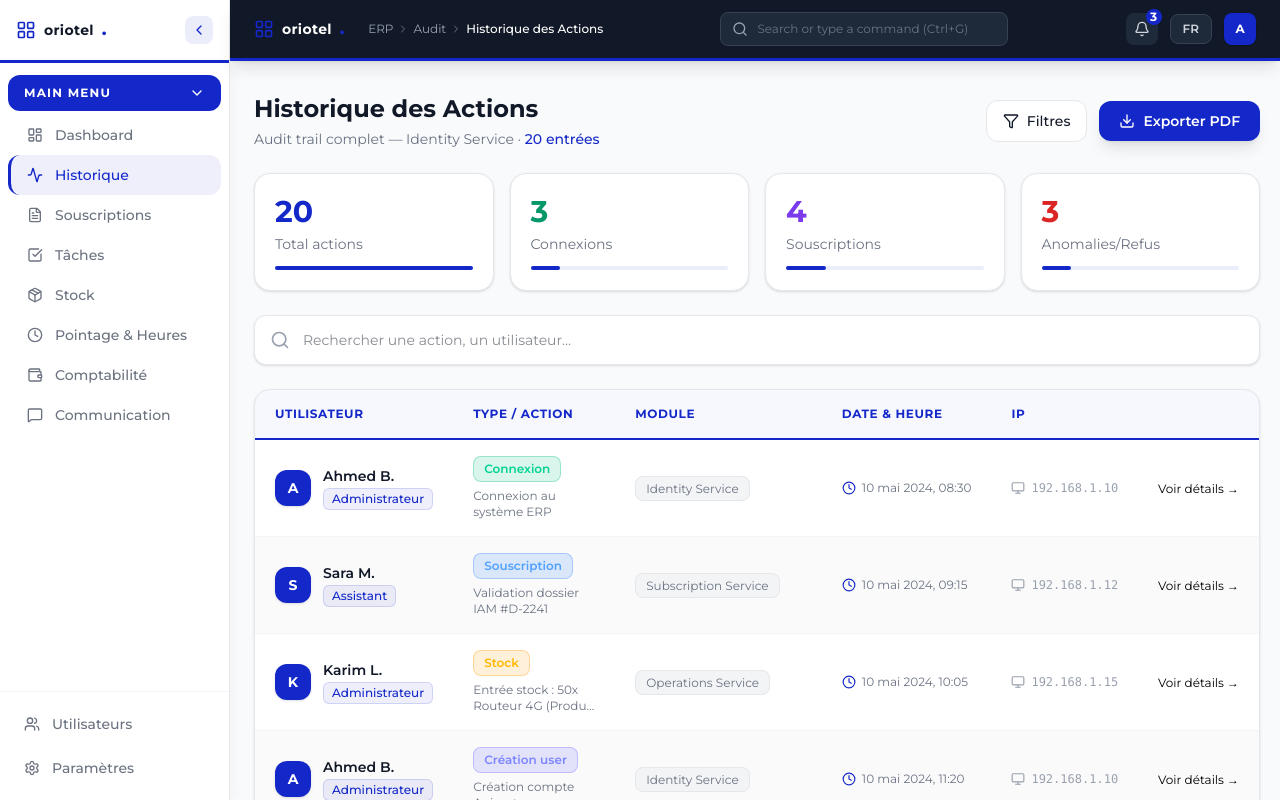
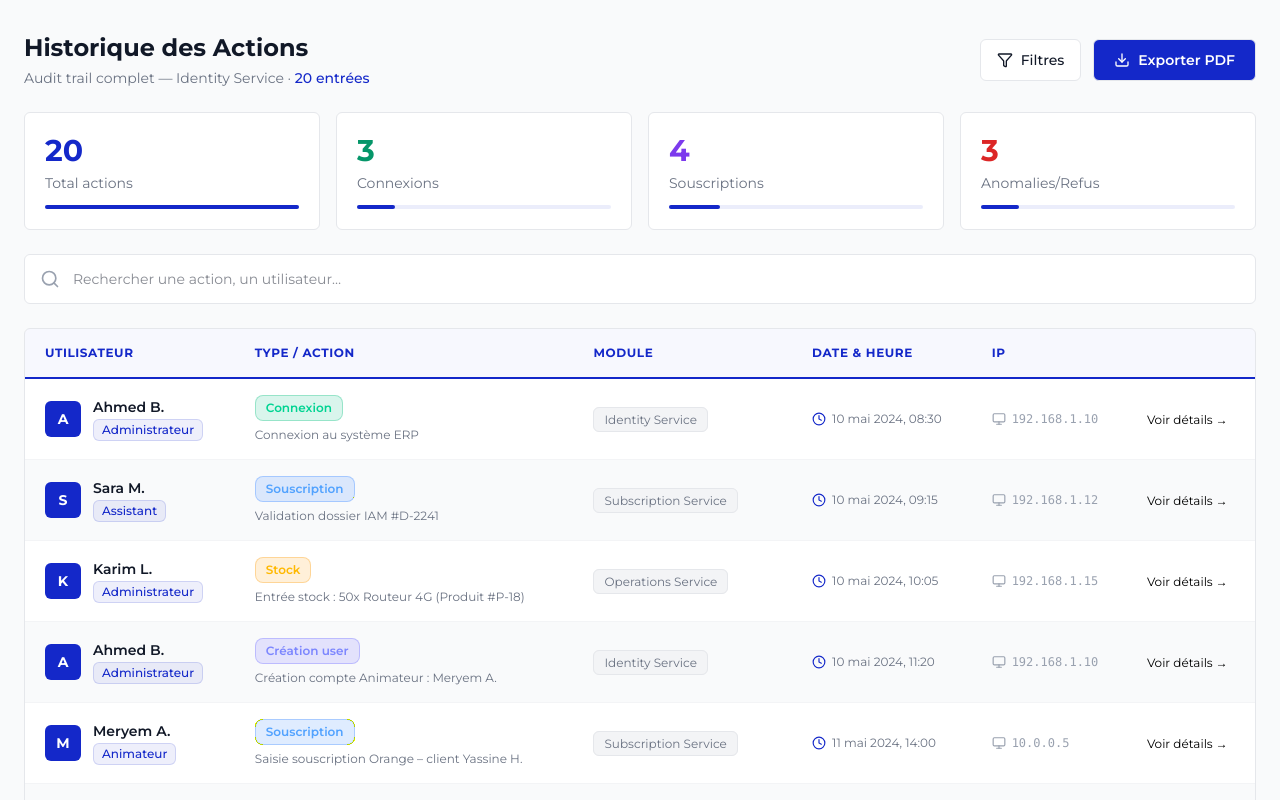
Before and after one commit to Oriotel/front-office, a React (Vite) app: page /historique in a window 1280 px wide. Shown: the top 800 px of the page. Built offline with nearby package versions, Linux system fonts and the light colour scheme.

Commit message:
UI: Rebranding flat design, gray borders, rounded-md corners, and temporary removal of Sidebar/Navbar on UserHistoryPage

```diff
--- a/src/components/OriotelNavbar.jsx
+++ b/src/components/OriotelNavbar.jsx
@@ -2,8 +2,8 @@ import React from 'react';
 import { LayoutGrid, Search, Bell, ChevronRight } from 'lucide-react';
 
 const OriotelNavbar = ({ breadcrumbs = [] }) => (
-  <nav style={{ background: '#111827', borderBottom: '3px solid #1428C9' }}
-    className="sticky top-0 z-20 flex items-center justify-between px-6 py-3 shadow-lg">
+  <nav style={{ background: '#111827' }}
+    className="sticky top-0 z-20 flex items-center justify-between px-6 py-3 shadow-none border-none">
     {/* Left: Logo + Breadcrumb */}
     <div className="flex items-center gap-6">
       <div className="flex items-center gap-2">
@@ -36,8 +36,8 @@ const OriotelNavbar = ({ breadcrumbs = [] }) => (
         <Bell className="w-4 h-4 text-gray-300" />
         <span className="absolute -top-1 -right-1 w-4 h-4 rounded-full text-white text-xs flex items-center justify-center font-bold" style={{ background: '#1428C9' }}>3</span>
       </button>
-      <button className="px-3 py-1.5 rounded-lg bg-gray-800 text-xs font-semibold text-gray-300 border border-gray-700 hover:bg-gray-700 transition-colors">FR</button>
-      <div className="w-8 h-8 rounded-lg flex items-center justify-center text-white text-xs font-bold shadow" style={{ background: '#1428C9' }}>A</div>
+      <button className="px-3 py-1.5 rounded-lg bg-gray-800 text-xs font-semibold text-gray-300 border-none hover:bg-gray-700 transition-colors shadow-none">FR</button>
+      <div className="w-8 h-8 rounded-lg flex items-center justify-center text-white text-xs font-bold" style={{ background: '#1428C9' }}>A</div>
     </div>
   </nav>
 );
--- a/src/components/OriotelSidebar.jsx
+++ b/src/components/OriotelSidebar.jsx
@@ -41,13 +41,12 @@ const OriotelSidebar = ({ collapsed, onToggle }) => {
       style={{
         width: collapsed ? 64 : 230,
         background: '#fff',
-        borderRight: '1px solid #e5e7eb',
-        boxShadow: '2px 0 12px rgba(0,0,0,0.04)',
+        borderRight: 'none',
       }}
     >
       {/* Logo */}
       <div className="flex items-center justify-between px-4 py-4"
-        style={{ borderBottom: `3px solid ${B.blue}` }}>
+        style={{ borderBottom: 'none' }}>
         {!collapsed && (
           <div className="flex items-center gap-2">
             <LayoutGrid className="w-5 h-5" style={{ color: B.blue }} />
@@ -118,7 +117,7 @@ const OriotelSidebar = ({ collapsed, onToggle }) => {
       </nav>
 
       {/* Bottom Items */}
-      <div className="py-3 space-y-1" style={{ borderTop: '1px solid #f3f4f6' }}>
+      <div className="py-3 space-y-1" style={{ borderTop: 'none' }}>
         {BOTTOM_ITEMS.map(item => {
           const Icon = item.icon;
           return (
--- a/src/pages/UserHistoryPage.jsx
+++ b/src/pages/UserHistoryPage.jsx
@@ -50,7 +50,7 @@ const DetailModal = ({ entry, onClose }) => {
   return (
     <div className="fixed inset-0 z-50 flex items-center justify-center p-4" onClick={onClose}>
       <div className="absolute inset-0 backdrop-blur-sm" style={{ background:'rgba(17,24,39,0.6)' }} />
-      <div className="relative w-full max-w-xl rounded-2xl shadow-2xl overflow-hidden border border-blue-100" style={{ background: B.white }} onClick={e => e.stopPropagation()}>
+      <div className="relative w-full max-w-xl rounded-md overflow-hidden border border-gray-200" style={{ background: B.white }} onClick={e => e.stopPropagation()}>
         {/* Modal Header */}
         <div className="flex items-center justify-between px-6 py-4 border-b border-gray-200" style={{ background: B.slate }}>
           <div className="flex items-center gap-3">
@@ -68,15 +68,15 @@ const DetailModal = ({ entry, onClose }) => {
         {/* Modal Body */}
         <div className="p-6 space-y-4">
           {/* User Row */}
-          <div className="flex items-center gap-4 p-4 rounded-xl border border-gray-200 bg-white">
-            <div className="w-11 h-11 rounded-xl flex items-center justify-center text-white font-bold text-lg shadow" style={{ background: B.blue }}>
+          <div className="flex items-center gap-4 p-4 rounded-md border border-gray-200 bg-white">
+            <div className="w-11 h-11 rounded-md flex items-center justify-center text-white font-bold text-lg" style={{ background: B.blue }}>
               {entry.user.charAt(0)}
             </div>
             <div className="flex-1">
               <div className="font-semibold text-sm" style={{ color: B.slate }}>{entry.user}</div>
               <span className="text-xs px-2 py-0.5 rounded-md font-medium mt-1 inline-block" style={{ background:`${B.blue}15`, color: B.blue, border:`1px solid ${B.blue}30` }}>{entry.role}</span>
             </div>
-            <span className={`text-xs font-semibold px-3 py-1.5 rounded-lg border ${ti.color}`}>{ti.label}</span>
+            <span className={`text-xs font-semibold px-3 py-1.5 rounded-md border ${ti.color}`}>{ti.label}</span>
           </div>
 
           {/* Action */}
@@ -107,7 +107,7 @@ const DetailModal = ({ entry, onClose }) => {
 
         {/* Modal Footer */}
         <div className="px-6 pb-6">
-          <button onClick={exportFiche} className="w-full flex items-center justify-center gap-2 py-3 rounded-xl text-white text-sm font-semibold shadow-lg transition-all hover:opacity-90" style={{ background: B.blue }}>
+          <button onClick={exportFiche} className="w-full flex items-center justify-center gap-2 py-3 rounded-md text-white text-sm font-semibold transition-all hover:opacity-90 shadow-none border border-gray-200" style={{ background: B.blue }}>
             <Download className="w-4 h-4" /> Exporter cette fiche en PDF
           </button>
         </div>
@@ -171,16 +171,11 @@ const UserHistoryPage = () => {
     doc.save(`oriotel_historique_${new Date().toISOString().slice(0,10)}.pdf`);
   };
 
-  const inputCls = 'w-full px-3 py-2.5 bg-white border border-gray-200 rounded-xl text-sm outline-none focus:ring-2 focus:border-blue-500 cursor-pointer transition-colors';
+  const inputCls = 'w-full px-3 py-2.5 bg-white border border-gray-200 rounded-md text-sm outline-none focus:ring-2 focus:ring-blue-500/20 cursor-pointer transition-colors shadow-none';
 
   return (
-    <div className="flex min-h-screen" style={{ background: B.white }}>
+    <div className="min-h-screen" style={{ background: B.white }}>
       {selectedEntry && <DetailModal entry={selectedEntry} onClose={() => setSelectedEntry(null)} />}
-
-      <OriotelSidebar collapsed={sidebarCollapsed} onToggle={() => setSidebarCollapsed(v => !v)} />
-
-      <div className="flex flex-col flex-1 min-w-0">
-      <OriotelNavbar breadcrumbs={['ERP', 'Audit', 'Historique des Actions']} />
 
       <div className="max-w-7xl mx-auto px-6 py-8 space-y-6">
 
@@ -192,14 +187,14 @@ const UserHistoryPage = () => {
           </div>
           <div className="flex items-center gap-3">
             <button onClick={() => setShowFilters(v => !v)}
-              className="flex items-center gap-2 px-4 py-2.5 rounded-xl text-sm font-medium border transition-all"
+              className="flex items-center gap-2 px-4 py-2.5 rounded-md text-sm font-medium border border-gray-200 transition-all shadow-none"
               style={{ background: showFilters || activeCount > 0 ? `${B.blue}10` : '#fff', borderColor: showFilters || activeCount > 0 ? B.blue : '#e5e7eb', color: showFilters || activeCount > 0 ? B.blue : B.slate }}>
               <Filter className="w-4 h-4" />
               Filtres
-              {activeCount > 0 && <span className="w-5 h-5 rounded-full text-white text-xs flex items-center justify-center font-bold" style={{ background: B.blue }}>{activeCount}</span>}
+              {activeCount > 0 && <span className="w-5 h-5 rounded-full text-white text-xs flex items-center justify-center font-bold shadow-none border-none" style={{ background: B.blue }}>{activeCount}</span>}
             </button>
             <button onClick={exportTablePDF}
-              className="flex items-center gap-2 px-5 py-2.5 rounded-xl text-white text-sm font-semibold shadow-lg transition-all hover:opacity-90"
+              className="flex items-center gap-2 px-5 py-2.5 rounded-md text-white text-sm font-semibold transition-all hover:opacity-90 shadow-none border border-gray-200"
               style={{ background: B.blue }}>
               <Download className="w-4 h-4" /> Exporter PDF
             </button>
@@ -214,11 +209,11 @@ const UserHistoryPage = () => {
             { label:'Souscriptions',   value: mockHistory.filter(i=>i.type==='souscription'||i.type==='validation').length },
             { label:'Anomalies/Refus', value: mockHistory.filter(i=>i.type==='anomalie'||i.type==='refus').length },
           ].map((s,i) => (
-            <div key={s.label} className="bg-white rounded-2xl p-5 border border-gray-200 shadow-sm hover:shadow-md transition-shadow">
-              <div className="text-3xl font-bold" style={{ color: i===0 ? B.blue : i===1 ? '#059669' : i===2 ? '#7c3aed' : '#dc2626' }}>{s.value}</div>
-              <div className="text-sm text-gray-500 mt-1">{s.label}</div>
-              <div className="mt-3 h-1 rounded-full" style={{ background: `${B.blue}15` }}>
-                <div className="h-1 rounded-full transition-all" style={{ width:`${(s.value/mockHistory.length)*100}%`, background: B.blue }} />
+            <div key={s.label} className="bg-white rounded-md p-5 border border-gray-200 shadow-none transition-all">
+              <div className="text-3xl font-bold shadow-none border-none" style={{ color: i===0 ? B.blue : i===1 ? '#059669' : i===2 ? '#7c3aed' : '#dc2626' }}>{s.value}</div>
+              <div className="text-sm text-gray-500 mt-1 shadow-none border-none">{s.label}</div>
+              <div className="mt-3 h-1 rounded-full shadow-none border-none" style={{ background: `${B.blue}15` }}>
+                <div className="h-1 rounded-full transition-all shadow-none border-none" style={{ width:`${(s.value/mockHistory.length)*100}%`, background: B.blue }} />
               </div>
             </div>
           ))}
@@ -228,17 +223,15 @@ const UserHistoryPage = () => {
         <div className="relative">
           <Search className="absolute left-4 top-1/2 -translate-y-1/2 w-5 h-5 text-gray-400" />
           <input id="history-search" type="text" placeholder="Rechercher une action, un utilisateur…"
-            className="w-full pl-12 pr-10 py-3.5 bg-white border border-gray-200 rounded-xl text-sm outline-none shadow-sm transition-all"
+            className="w-full pl-12 pr-10 py-3.5 bg-white border border-gray-200 rounded-md text-sm outline-none shadow-none transition-all"
             style={{ color: B.slate }}
-            onFocus={e => e.target.style.borderColor=B.blue}
-            onBlur={e => e.target.style.borderColor='#e5e7eb'}
             value={searchTerm} onChange={e => setSearchTerm(e.target.value)} />
           {searchTerm && <button onClick={()=>setSearchTerm('')} className="absolute right-4 top-1/2 -translate-y-1/2 text-gray-400 hover:text-gray-600">✕</button>}
         </div>
 
         {/* Filters */}
         {showFilters && (
-          <div className="bg-white border border-gray-200 p-5 rounded-2xl shadow-sm grid grid-cols-1 md:grid-cols-4 gap-4">
+          <div className="bg-white border border-gray-200 p-5 rounded-md shadow-none grid grid-cols-1 md:grid-cols-4 gap-4">
             <div className="space-y-1.5">
               <label className="text-xs font-semibold uppercase tracking-wider flex items-center gap-1.5" style={{ color: B.blue }}><User className="w-3.5 h-3.5" /> Utilisateur</label>
               <select id="filter-user" className={inputCls} style={{ color: B.slate }} value={selectedUser} onChange={e=>setSelectedUser(e.target.value)}>
@@ -283,7 +276,7 @@ const UserHistoryPage = () => {
         )}
 
         {/* Table */}
-        <div className="bg-white border border-gray-200 rounded-2xl shadow-sm overflow-hidden">
+        <div className="bg-white border border-gray-200 rounded-md shadow-none overflow-hidden">
           <div className="overflow-x-auto">
             <table className="w-full text-left min-w-[900px]">
               <thead>
@@ -299,17 +292,17 @@ const UserHistoryPage = () => {
                   return (
                     <tr key={item.id} onClick={() => setSelectedEntry(item)}
                       className="cursor-pointer group transition-all"
-                      style={{ borderBottom:'1px solid #f3f4f6', background: idx%2===0?'#fff':'#fafafa' }}
+                      style={{ borderBottom:'1px solid #f3f4f6', background: idx%2===0?'#fff':'#f9fafb' }}
                       onMouseEnter={e => e.currentTarget.style.background=`${B.blue}08`}
                       onMouseLeave={e => e.currentTarget.style.background=idx%2===0?'#fff':'#fafafa'}>
                       <td className="px-5 py-4">
                         <div className="flex items-center gap-3">
-                          <div className="w-9 h-9 rounded-xl flex items-center justify-center font-bold text-sm text-white shadow flex-shrink-0 transition-transform group-hover:scale-105" style={{ background: B.blue }}>
+                          <div className="w-9 h-9 rounded-md flex items-center justify-center font-bold text-sm text-white flex-shrink-0 transition-transform group-hover:scale-105 shadow-none" style={{ background: B.blue }}>
                             {item.user.charAt(0)}
                           </div>
-                          <div>
-                            <div className="font-semibold text-sm" style={{ color: B.slate }}>{item.user}</div>
-                            <span className="text-xs px-2 py-0.5 rounded-md font-medium mt-0.5 inline-block" style={{ background:`${B.blue}12`, color: B.blue, border:`1px solid ${B.blue}25` }}>{item.role}</span>
+                          <div className="shadow-none">
+                            <div className="font-semibold text-sm shadow-none" style={{ color: B.slate }}>{item.user}</div>
+                            <span className="text-xs px-2 py-0.5 rounded-md font-medium mt-0.5 inline-block shadow-none" style={{ background:`${B.blue}12`, color: B.blue, border:`1px solid ${B.blue}25` }}>{item.role}</span>
                           </div>
                         </div>
                       </td>
@@ -318,7 +311,7 @@ const UserHistoryPage = () => {
                         <p className="text-gray-500 text-xs mt-1.5 line-clamp-2">{item.action}</p>
                       </td>
                       <td className="px-5 py-4">
-                        <span className="text-xs text-gray-500 bg-gray-100 px-2.5 py-1 rounded-lg border border-gray-200 whitespace-nowrap">{item.module}</span>
+                        <span className="text-xs text-gray-500 bg-gray-100 px-2.5 py-1 rounded-md border border-gray-200 shadow-none whitespace-nowrap">{item.module}</span>
                       </td>
                       <td className="px-5 py-4">
                         <div className="flex items-center gap-1.5 text-gray-500 text-xs whitespace-nowrap">
@@ -356,28 +349,27 @@ const UserHistoryPage = () => {
             {totalPages > 1 && (
               <div className="flex items-center gap-1.5">
                 <button onClick={() => setCurrentPage(p=>Math.max(1,p-1))} disabled={currentPage===1}
-                  className="p-2 rounded-lg border border-gray-200 text-gray-400 hover:text-white transition-all disabled:opacity-30 disabled:cursor-not-allowed"
+                  className="p-2 rounded-md border border-gray-200 text-gray-400 hover:text-white transition-all disabled:opacity-30 disabled:cursor-not-allowed shadow-none"
                   style={{ background: 'white' }} onMouseEnter={e=>e.currentTarget.style.background=B.blue} onMouseLeave={e=>e.currentTarget.style.background='white'}>
                   <ChevronLeft className="w-4 h-4" />
                 </button>
                 {Array.from({length:totalPages}).map((_,i) => (
                   <button key={i} onClick={() => setCurrentPage(i+1)}
-                    className="w-8 h-8 rounded-lg flex items-center justify-center text-xs font-semibold border transition-all"
+                    className="w-8 h-8 rounded-md flex items-center justify-center text-xs font-semibold border border-gray-200 transition-all shadow-none"
                     style={{ background: currentPage===i+1 ? B.blue : 'white', color: currentPage===i+1 ? 'white' : B.slate, borderColor: currentPage===i+1 ? B.blue : '#e5e7eb' }}>
                     {i+1}
                   </button>
                 ))}
                 <button onClick={() => setCurrentPage(p=>Math.min(totalPages,p+1))} disabled={currentPage===totalPages}
-                  className="p-2 rounded-lg border border-gray-200 text-gray-400 hover:text-white transition-all disabled:opacity-30 disabled:cursor-not-allowed"
+                  className="p-2 rounded-md border border-gray-200 text-gray-400 hover:text-white transition-all disabled:opacity-30 disabled:cursor-not-allowed shadow-none"
                   style={{ background: 'white' }} onMouseEnter={e=>e.currentTarget.style.background=B.blue} onMouseLeave={e=>e.currentTarget.style.background='white'}>
                   <ChevronRight className="w-4 h-4" />
                 </button>
               </div>
             )}
-          </div>
         </div>
       </div>
-      </div>
+    </div>
     </div>
   );
 };
```
